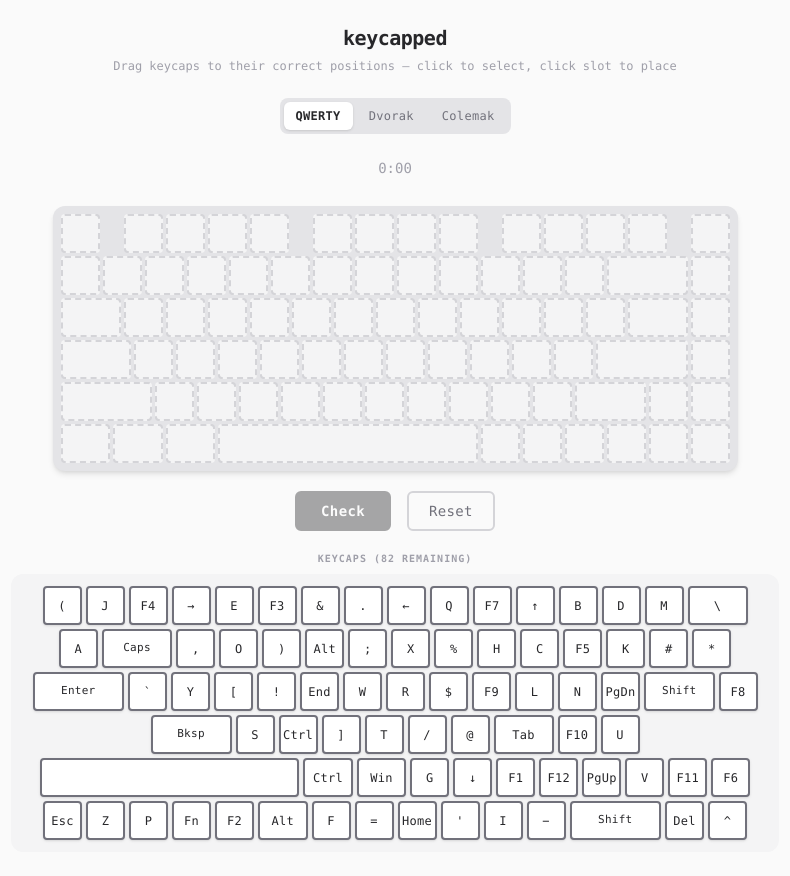
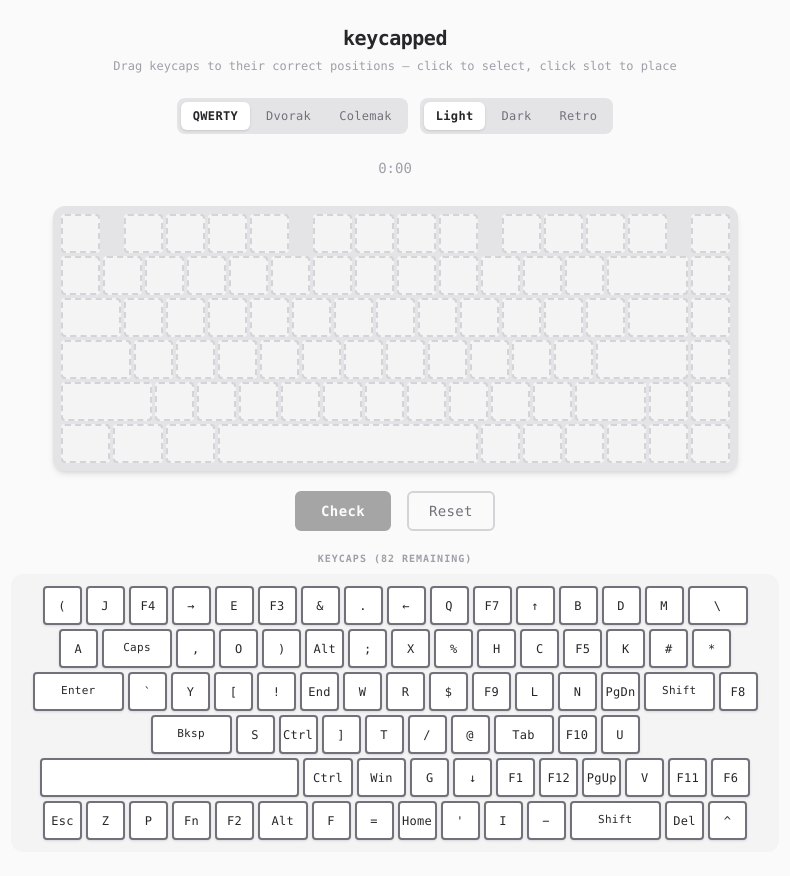
Before and after one commit to jiafra/keycapped, a React (Vite) app: page / in a window 1280 px wide. Shown: the whole page, without its empty margins (245-1035 px from the left). Built offline with nearby package versions, Linux system fonts and the light colour scheme.

Commit message:
Add themes

```diff
--- a/src/App.tsx
+++ b/src/App.tsx
@@ -22,6 +22,150 @@ interface KeyDef {
 }
 
 type LayoutName = "qwerty" | "dvorak" | "colemak";
+
+type ThemeName = "light" | "dark" | "retro";
+
+interface ThemeColors {
+  page: string;
+  title: string;
+  subtitle: string;
+  board: string;
+  slotEmpty: string;
+  slotEmptyBorder: string;
+  slotDragOver: string;
+  slotDragOverBorder: string;
+  poolBg: string;
+  poolLabel: string;
+  keycap: { bg: string; border: string; text: string; shadow: string };
+  locked: { bg: string; border: string; text: string };
+  correct: { bg: string; border: string; text: string };
+  wrong: { bg: string; border: string; text: string };
+  selected: { bg: string; border: string; text: string };
+  btnPrimary: { bg: string; border: string; text: string; hover: string; hoverBorder: string };
+  btnSecondary: { bg: string; border: string; text: string; hover: string; hoverBorder: string };
+  btnDanger: { bg: string; border: string; text: string; hover: string; hoverBorder: string };
+  btnReveal: { bg: string; border: string; text: string; hover: string; hoverBorder: string };
+  scoreText: string;
+  scoreAccent: string;
+  scoreMuted: string;
+  timer: string;
+  timerDone: string;
+  successBg: string;
+  successText: string;
+  selectorBg: string;
+  selectorActive: string;
+  selectorActiveText: string;
+  selectorInactive: string;
+  selectorDisabled: string;
+}
+
+const THEMES: Record<ThemeName, ThemeColors> = {
+  light: {
+    page: "bg-zinc-50",
+    title: "text-zinc-800",
+    subtitle: "text-zinc-400",
+    board: "bg-zinc-200",
+    slotEmpty: "bg-zinc-100",
+    slotEmptyBorder: "border-zinc-300",
+    slotDragOver: "bg-blue-50",
+    slotDragOverBorder: "border-blue-400",
+    poolBg: "bg-zinc-100",
+    poolLabel: "text-zinc-400",
+    keycap: { bg: "bg-white", border: "border-zinc-500", text: "text-zinc-800", shadow: "shadow" },
+    locked: { bg: "bg-green-50", border: "border-green-300", text: "text-green-800" },
+    correct: { bg: "bg-green-50", border: "border-green-300", text: "text-green-800" },
+    wrong: { bg: "bg-red-50", border: "border-red-300", text: "text-red-900" },
+    selected: { bg: "bg-blue-50", border: "border-blue-300", text: "text-blue-800" },
+    btnPrimary: { bg: "bg-zinc-800", border: "border-zinc-800", text: "text-white", hover: "hover:bg-zinc-600", hoverBorder: "hover:border-zinc-600" },
+    btnSecondary: { bg: "bg-transparent", border: "border-zinc-300", text: "text-zinc-500", hover: "hover:text-zinc-700", hoverBorder: "hover:border-zinc-400" },
+    btnDanger: { bg: "bg-red-800", border: "border-red-800", text: "text-white", hover: "hover:bg-red-600", hoverBorder: "hover:border-red-600" },
+    btnReveal: { bg: "bg-amber-50", border: "border-amber-300", text: "text-amber-700", hover: "hover:bg-amber-100", hoverBorder: "hover:border-amber-400" },
+    scoreText: "text-zinc-500",
+    scoreAccent: "text-green-800",
+    scoreMuted: "text-zinc-400",
+    timer: "text-zinc-400",
+    timerDone: "text-green-700",
+    successBg: "bg-green-50",
+    successText: "text-green-800",
+    selectorBg: "bg-zinc-200",
+    selectorActive: "bg-white",
+    selectorActiveText: "text-zinc-800",
+    selectorInactive: "text-zinc-500",
+    selectorDisabled: "text-zinc-300",
+  },
+  dark: {
+    page: "bg-zinc-900",
+    title: "text-zinc-100",
+    subtitle: "text-zinc-500",
+    board: "bg-zinc-800",
+    slotEmpty: "bg-zinc-700",
+    slotEmptyBorder: "border-zinc-600",
+    slotDragOver: "bg-blue-900/40",
+    slotDragOverBorder: "border-blue-400",
+    poolBg: "bg-zinc-800",
+    poolLabel: "text-zinc-500",
+    keycap: { bg: "bg-zinc-700", border: "border-zinc-500", text: "text-zinc-100", shadow: "shadow-md shadow-black/30" },
+    locked: { bg: "bg-green-900/40", border: "border-green-600", text: "text-green-300" },
+    correct: { bg: "bg-green-900/40", border: "border-green-600", text: "text-green-300" },
+    wrong: { bg: "bg-red-900/40", border: "border-red-500", text: "text-red-300" },
+    selected: { bg: "bg-blue-900/40", border: "border-blue-400", text: "text-blue-300" },
+    btnPrimary: { bg: "bg-zinc-100", border: "border-zinc-100", text: "text-zinc-900", hover: "hover:bg-zinc-300", hoverBorder: "hover:border-zinc-300" },
+    btnSecondary: { bg: "bg-transparent", border: "border-zinc-600", text: "text-zinc-400", hover: "hover:text-zinc-200", hoverBorder: "hover:border-zinc-500" },
+    btnDanger: { bg: "bg-red-700", border: "border-red-700", text: "text-white", hover: "hover:bg-red-600", hoverBorder: "hover:border-red-600" },
+    btnReveal: { bg: "bg-amber-900/30", border: "border-amber-600", text: "text-amber-400", hover: "hover:bg-amber-900/50", hoverBorder: "hover:border-amber-500" },
+    scoreText: "text-zinc-400",
+    scoreAccent: "text-green-400",
+    scoreMuted: "text-zinc-500",
+    timer: "text-zinc-500",
+    timerDone: "text-green-400",
+    successBg: "bg-green-900/30",
+    successText: "text-green-300",
+    selectorBg: "bg-zinc-800",
+    selectorActive: "bg-zinc-600",
+    selectorActiveText: "text-zinc-100",
+    selectorInactive: "text-zinc-400",
+    selectorDisabled: "text-zinc-600",
+  },
+  retro: {
+    page: "bg-[#0a0a1a]",
+    title: "text-fuchsia-400",
+    subtitle: "text-purple-400/70",
+    board: "bg-[#1a0a2e]",
+    slotEmpty: "bg-[#120820]",
+    slotEmptyBorder: "border-purple-800/60",
+    slotDragOver: "bg-fuchsia-900/30",
+    slotDragOverBorder: "border-fuchsia-400",
+    poolBg: "bg-[#1a0a2e]/80",
+    poolLabel: "text-purple-400/70",
+    keycap: { bg: "bg-[#1e1040]", border: "border-fuchsia-600", text: "text-cyan-300", shadow: "shadow-md shadow-fuchsia-500/30" },
+    locked: { bg: "bg-cyan-900/30", border: "border-cyan-400", text: "text-cyan-300" },
+    correct: { bg: "bg-cyan-900/30", border: "border-cyan-400", text: "text-cyan-300" },
+    wrong: { bg: "bg-pink-900/40", border: "border-pink-500", text: "text-pink-300" },
+    selected: { bg: "bg-fuchsia-900/40", border: "border-fuchsia-400", text: "text-fuchsia-200" },
+    btnPrimary: { bg: "bg-fuchsia-600", border: "border-fuchsia-500", text: "text-white", hover: "hover:bg-fuchsia-500", hoverBorder: "hover:border-fuchsia-400" },
+    btnSecondary: { bg: "bg-transparent", border: "border-purple-600", text: "text-purple-300", hover: "hover:text-fuchsia-300", hoverBorder: "hover:border-fuchsia-500" },
+    btnDanger: { bg: "bg-pink-700", border: "border-pink-600", text: "text-white", hover: "hover:bg-pink-600", hoverBorder: "hover:border-pink-500" },
+    btnReveal: { bg: "bg-cyan-900/30", border: "border-cyan-500", text: "text-cyan-300", hover: "hover:bg-cyan-900/50", hoverBorder: "hover:border-cyan-400" },
+    scoreText: "text-purple-300",
+    scoreAccent: "text-cyan-400",
+    scoreMuted: "text-purple-500",
+    timer: "text-purple-500",
+    timerDone: "text-cyan-400",
+    successBg: "bg-cyan-900/20",
+    successText: "text-cyan-300",
+    selectorBg: "bg-[#1a0a2e]",
+    selectorActive: "bg-fuchsia-600",
+    selectorActiveText: "text-white",
+    selectorInactive: "text-purple-400",
+    selectorDisabled: "text-purple-700",
+  },
+};
+
+const THEME_OPTIONS: { value: ThemeName; label: string }[] = [
+  { value: "light", label: "Light" },
+  { value: "dark", label: "Dark" },
+  { value: "retro", label: "Retro" },
+];
 
 type KeycapState = "locked" | "correct" | "wrong" | "selected" | "placed" | "dragover" | "pool";
 
@@ -395,31 +539,31 @@ const sz = (w: number): { width: number; height: number } => ({
   height: KEY_UNIT - KEY_GAP,
 });
 
-const keycapCls = (state: KeycapState): string => {
+const keycapCls = (state: KeycapState, t: ThemeColors): string => {
   const base =
     "flex items-center justify-center rounded font-mono select-none transition-all duration-150 shrink-0 box-border border-2 tracking-wide";
   switch (state) {
     case "locked":
     case "correct":
-      return `${base} bg-green-50 border-green-300 text-green-800 cursor-default`;
+      return `${base} ${t.locked.bg} ${t.locked.border} ${t.locked.text} cursor-default`;
     case "wrong":
-      return `${base} bg-red-50 border-red-300 text-red-900 cursor-grab`;
+      return `${base} ${t.wrong.bg} ${t.wrong.border} ${t.wrong.text} cursor-grab`;
     case "selected":
-      return `${base} bg-blue-50 border-blue-300 text-blue-800 scale-105 cursor-grab`;
+      return `${base} ${t.selected.bg} ${t.selected.border} ${t.selected.text} scale-105 cursor-grab`;
     case "placed":
-      return `${base} bg-white border-zinc-600 text-zinc-800 shadow-sm cursor-grab`;
+      return `${base} ${t.keycap.bg} ${t.keycap.border} ${t.keycap.text} shadow-sm cursor-grab`;
     case "dragover":
-      return `${base} bg-blue-50 border-blue-400 border-dashed cursor-grab`;
+      return `${base} ${t.slotDragOver} ${t.slotDragOverBorder} border-dashed cursor-grab`;
     case "pool":
-      return `${base} bg-white border-zinc-500 text-zinc-800 shadow cursor-grab`;
+      return `${base} ${t.keycap.bg} ${t.keycap.border} ${t.keycap.text} ${t.keycap.shadow} cursor-grab`;
   }
 };
 
-const slotCls = (isDragOver: boolean, hasSelected: boolean): string => {
+const slotCls = (isDragOver: boolean, hasSelected: boolean, t: ThemeColors): string => {
   const base =
-    "flex items-center justify-center rounded font-mono text-[10px] text-zinc-400 transition-all duration-150 shrink-0 box-border border-2 border-dashed";
-  if (isDragOver) return `${base} border-blue-400 bg-blue-50 cursor-pointer`;
-  return `${base} border-zinc-300 bg-zinc-100 ${hasSelected ? "cursor-pointer" : "cursor-default"}`;
+    "flex items-center justify-center rounded font-mono text-[10px] transition-all duration-150 shrink-0 box-border border-2 border-dashed";
+  if (isDragOver) return `${base} ${t.slotDragOverBorder} ${t.slotDragOver} cursor-pointer`;
+  return `${base} ${t.slotEmptyBorder} ${t.slotEmpty} ${hasSelected ? "cursor-pointer" : "cursor-default"}`;
 };
 
 const getState = (
@@ -440,6 +584,10 @@ const getState = (
 // --- Component ---
 
 export default function App() {
+  const [theme, setTheme] = useState<ThemeName>(() =>
+    window.matchMedia("(prefers-color-scheme: dark)").matches ? "dark" : "light",
+  );
+  const t = THEMES[theme];
   const [layout, setLayout] = useState<LayoutName>("qwerty");
   const [placements, setPlacements] = useState<Placements>({});
   const [locked, setLocked] = useState<Set<string>>(new Set());
@@ -677,15 +825,17 @@ export default function App() {
   };
 
   return (
-    <div className="min-h-screen bg-zinc-50 flex flex-col items-center px-4 py-6 font-mono">
+    <div className={`min-h-screen ${t.page} flex flex-col items-center px-4 py-6 font-mono transition-colors duration-300`}>
       {/* Header */}
       <div className="text-center mb-7">
-        <h1 className="text-xl font-semibold text-zinc-800 tracking-tight">keycapped</h1>
-        <p className="text-xs text-zinc-400 mt-1.5">
+        <h1 className={`text-xl font-semibold ${t.title} tracking-tight`}>keycapped</h1>
+        <p className={`text-xs ${t.subtitle} mt-1.5`}>
           Drag keycaps to their correct positions — click to select, click slot to place
         </p>
+        {/* Selectors */}
+        <div className="flex gap-3 my-6 justify-center flex-wrap">
           {/* Layout selector */}
-        <div className="flex gap-1 my-6 p-1 bg-zinc-200 rounded-lg mx-auto w-fit">
+          <div className={`flex gap-1 p-1 ${t.selectorBg} rounded-lg w-fit`}>
             {LAYOUT_OPTIONS.map((opt) => (
               <button
                 key={opt.value}
@@ -693,18 +843,35 @@ export default function App() {
                 disabled={gameActive && opt.value !== layout}
                 className={`font-mono text-xs px-3 py-1.5 rounded-md transition-all duration-150 tracking-wide ${
                   layout === opt.value
-                  ? "bg-white text-zinc-800 font-semibold shadow-sm"
+                    ? `${t.selectorActive} ${t.selectorActiveText} font-semibold shadow-sm`
                     : gameActive
-                    ? "text-zinc-300 cursor-not-allowed"
-                    : "text-zinc-500 hover:text-zinc-700 cursor-pointer"
+                      ? `${t.selectorDisabled} cursor-not-allowed`
+                      : `${t.selectorInactive} hover:opacity-80 cursor-pointer`
                 }`}
               >
                 {opt.label}
               </button>
             ))}
           </div>
+          {/* Theme selector */}
+          <div className={`flex gap-1 p-1 ${t.selectorBg} rounded-lg w-fit`}>
+            {THEME_OPTIONS.map((opt) => (
+              <button
+                key={opt.value}
+                onClick={() => setTheme(opt.value)}
+                className={`font-mono text-xs px-3 py-1.5 rounded-md transition-all duration-150 tracking-wide ${
+                  theme === opt.value
+                    ? `${t.selectorActive} ${t.selectorActiveText} font-semibold shadow-sm`
+                    : `${t.selectorInactive} hover:opacity-80 cursor-pointer`
+                }`}
+              >
+                {opt.label}
+              </button>
+            ))}
+          </div>
+        </div>
         <p
-          className={`text-sm tabular-nums ${allCorrect ? "text-green-700 font-semibold" : "text-zinc-400"}`}
+          className={`text-sm tabular-nums ${allCorrect ? `${t.timerDone} font-semibold` : t.timer}`}
         >
           {formatTime(elapsed)}
         </p>
@@ -712,7 +879,7 @@ export default function App() {
 
       {/* Keyboard */}
       <div
-        className="bg-zinc-200 rounded-xl p-2 inline-flex flex-col shadow-md"
+        className={`${t.board} rounded-xl p-2 inline-flex flex-col shadow-md transition-colors duration-300`}
         style={{ gap: KEY_GAP }}
       >
         {BOARD.map((row, ri) => (
@@ -734,7 +901,7 @@ export default function App() {
                 return (
                   <div
                     key={item.id}
-                    className={slotCls(isDragOver, selected !== null)}
+                    className={slotCls(isDragOver, selected !== null, t)}
                     style={sz(item.w)}
                     onDragOver={(e: React.DragEvent<HTMLDivElement>) => {
                       e.preventDefault();
@@ -768,7 +935,7 @@ export default function App() {
                   onDrop={handleDropSlot(item.id)}
                   onClick={() => handleSlotClick(item.id)}
                   onDoubleClick={() => !isLocked && removeFromSlot(item.id)}
-                  className={keycapCls(state)}
+                  className={keycapCls(state, t)}
                   style={{ ...sz(item.w), fontSize: item.w > 1.5 ? 11 : 12 }}
                 >
                   {placedKey.label}
@@ -783,16 +950,16 @@ export default function App() {
       <div className="flex items-center gap-4 my-5 flex-wrap justify-center min-h-[38px]">
         {confirmingReset ? (
           <>
-            <span className="text-sm text-zinc-500 font-medium">Are you sure?</span>
+            <span className={`text-sm ${t.scoreText} font-medium`}>Are you sure?</span>
             <button
               onClick={resetGame}
-              className="font-mono text-sm font-semibold px-5 py-2 rounded-md border-2 border-red-800 bg-red-800 text-white cursor-pointer transition-all duration-150 tracking-wide hover:bg-red-600 hover:border-red-600"
+              className={`font-mono text-sm font-semibold px-5 py-2 rounded-md border-2 ${t.btnDanger.border} ${t.btnDanger.bg} ${t.btnDanger.text} cursor-pointer transition-all duration-150 tracking-wide ${t.btnDanger.hover} ${t.btnDanger.hoverBorder}`}
             >
               Yes
             </button>
             <button
               onClick={() => setConfirmingReset(false)}
-              className="font-mono text-sm font-medium px-5 py-2 rounded-md border-2 border-zinc-300 bg-transparent text-zinc-500 cursor-pointer transition-all duration-150 tracking-wide hover:border-zinc-400 hover:text-zinc-700"
+              className={`font-mono text-sm font-medium px-5 py-2 rounded-md border-2 ${t.btnSecondary.border} ${t.btnSecondary.bg} ${t.btnSecondary.text} cursor-pointer transition-all duration-150 tracking-wide ${t.btnSecondary.hoverBorder} ${t.btnSecondary.hover}`}
             >
               No
             </button>
@@ -802,9 +969,9 @@ export default function App() {
             <button
               onClick={check}
               disabled={!hasPlaced}
-              className={`font-mono text-sm font-semibold px-6 py-2 rounded-md border-2 border-zinc-800 bg-zinc-800 text-white tracking-wide transition-all duration-150 ${
+              className={`font-mono text-sm font-semibold px-6 py-2 rounded-md border-2 ${t.btnPrimary.border} ${t.btnPrimary.bg} ${t.btnPrimary.text} tracking-wide transition-all duration-150 ${
                 hasPlaced
-                  ? "cursor-pointer hover:bg-zinc-600 hover:border-zinc-600"
+                  ? `cursor-pointer ${t.btnPrimary.hover} ${t.btnPrimary.hoverBorder}`
                   : "cursor-not-allowed opacity-40"
               }`}
             >
@@ -812,29 +979,29 @@ export default function App() {
             </button>
             <button
               onClick={() => setConfirmingReset(true)}
-              className="font-mono text-sm font-medium px-5 py-2 rounded-md border-2 border-zinc-300 bg-transparent text-zinc-500 cursor-pointer transition-all duration-150 tracking-wide hover:border-zinc-400 hover:text-zinc-700"
+              className={`font-mono text-sm font-medium px-5 py-2 rounded-md border-2 ${t.btnSecondary.border} ${t.btnSecondary.bg} ${t.btnSecondary.text} cursor-pointer transition-all duration-150 tracking-wide ${t.btnSecondary.hoverBorder} ${t.btnSecondary.hover}`}
             >
               Reset
             </button>
             {tries >= 10 && !allCorrect && (
               <button
                 onClick={reveal}
-                className="font-mono text-sm font-medium px-5 py-2 rounded-md border-2 border-amber-300 bg-amber-50 text-amber-700 cursor-pointer transition-all duration-150 tracking-wide hover:bg-amber-100 hover:border-amber-400"
+                className={`font-mono text-sm font-medium px-5 py-2 rounded-md border-2 ${t.btnReveal.border} ${t.btnReveal.bg} ${t.btnReveal.text} cursor-pointer transition-all duration-150 tracking-wide ${t.btnReveal.hover} ${t.btnReveal.hoverBorder}`}
               >
                 Reveal
               </button>
             )}
             {score && (
               <div
-                className={`text-sm font-semibold ${allCorrect ? "text-green-800" : "text-zinc-500"}`}
+                className={`text-sm font-semibold ${allCorrect ? t.scoreAccent : t.scoreText}`}
               >
                 {allCorrect ? (
                   <span>✓ Perfect — all {score.total} keys correct</span>
                 ) : (
                   <span>
                     <span className="text-lg font-bold">{score.correct}</span>
-                    <span className="text-zinc-400"> / {score.total}</span>
-                    <span className="text-zinc-400 font-normal ml-1.5">correct</span>
+                    <span className={`${t.scoreMuted}`}> / {score.total}</span>
+                    <span className={`${t.scoreMuted} font-normal ml-1.5`}>correct</span>
                   </span>
                 )}
               </div>
@@ -846,11 +1013,11 @@ export default function App() {
       {/* Pool */}
       {poolKeys.length > 0 && (
         <div className="max-w-3xl w-full">
-          <div className="text-[10px] text-zinc-400 uppercase tracking-widest font-semibold mb-2 text-center">
+          <div className={`text-[10px] ${t.poolLabel} uppercase tracking-widest font-semibold mb-2 text-center`}>
             Keycaps ({poolKeys.length} remaining)
           </div>
           <div
-            className="flex flex-wrap justify-center p-3 bg-zinc-100 rounded-xl min-h-[50px]"
+            className={`flex flex-wrap justify-center p-3 ${t.poolBg} rounded-xl min-h-[50px] transition-colors duration-300`}
             style={{ gap: KEY_GAP + 1 }}
             onDragOver={(e: React.DragEvent<HTMLDivElement>) => e.preventDefault()}
             onDrop={handleDropPool}
@@ -864,7 +1031,7 @@ export default function App() {
                   draggable
                   onDragStart={handleDragStart(id, "pool")}
                   onClick={() => handlePoolKeyClick(id)}
-                  className={keycapCls(isSelected ? "selected" : "pool")}
+                  className={keycapCls(isSelected ? "selected" : "pool", t)}
                   style={{ ...sz(key.w), fontSize: key.w > 1.5 ? 11 : 12 }}
                 >
                   {key.label}
@@ -876,7 +1043,7 @@ export default function App() {
       )}
 
       {allCorrect && (
-        <div className="mt-5 px-6 py-3 bg-green-50 rounded-lg text-green-800 text-sm font-medium text-center">
+        <div className={`mt-5 px-6 py-3 ${t.successBg} rounded-lg ${t.successText} text-sm font-medium text-center`}>
           You know your keyboard. Well done in {formatTime(elapsed)}.
         </div>
       )}
```
Lines whose indentation alone changed are shown as unchanged.
